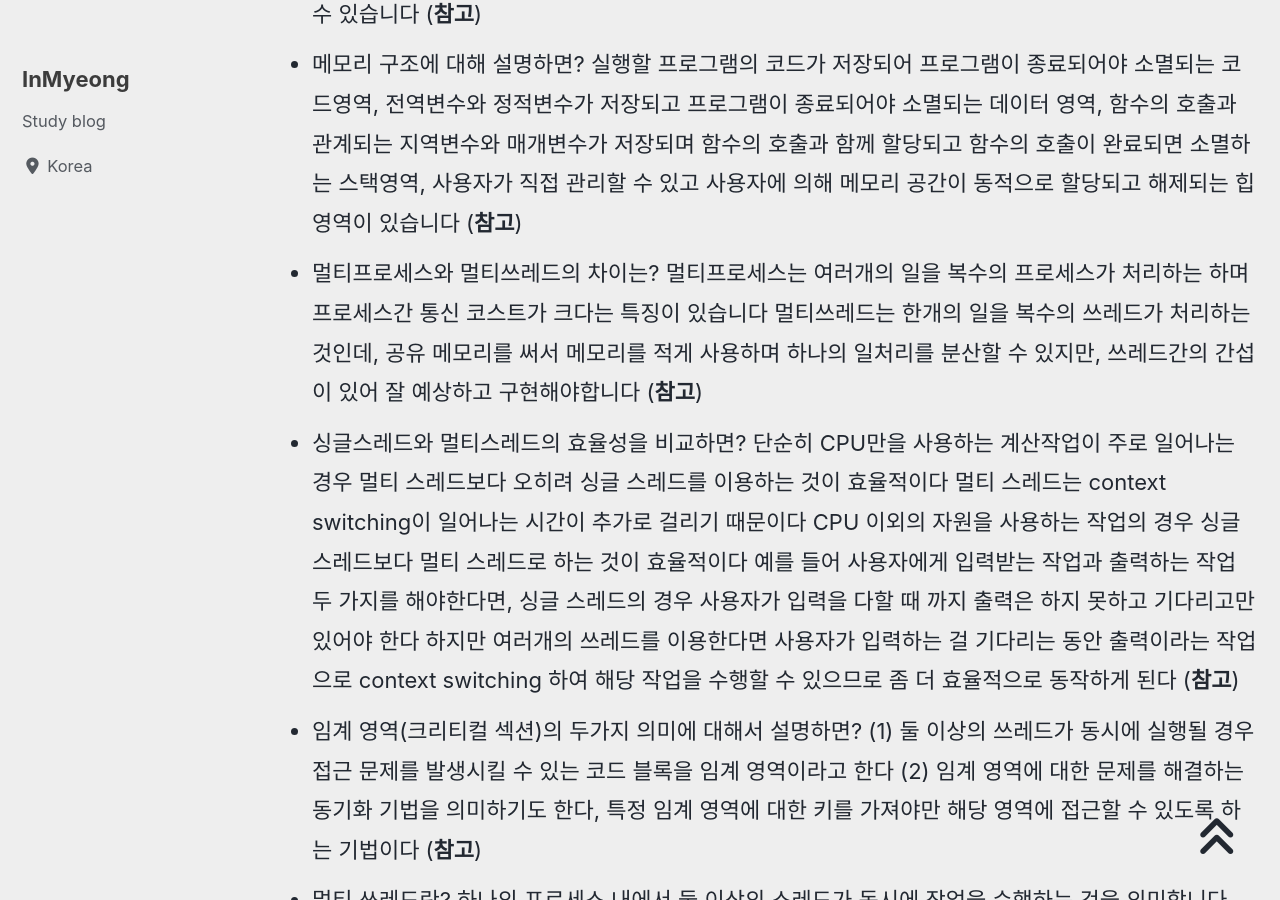
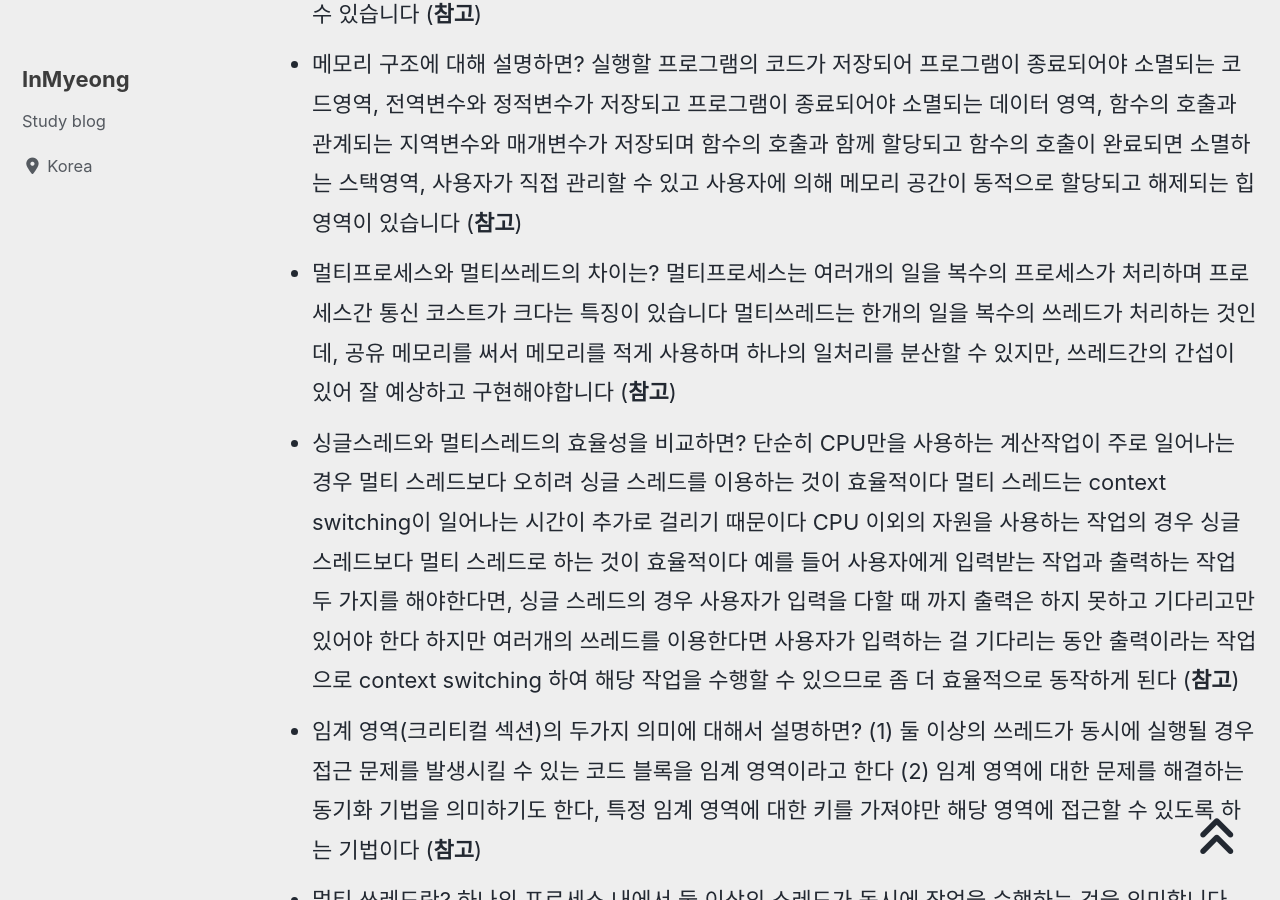
Before and after one commit to devMyeong/devMyeong.github.io, a Jekyll site: the page built from _posts/cs/2022-09-05-블로그-면접준비.md, in a window 1280 px wide and 900 px high, scrolled down 22779 px. Built offline with Jekyll 4.4.1, drawn with Linux system fonts in a browser that asks for light colours; cached includes are drawn as plain includes; nearby versions of some CDN libraries; some web fonts are replaced; comment, search, counter and statistics services are not loaded.

Commit message:
Chore : CS 지식 오타 수정

```diff
--- a/_posts/cs/2022-09-05-블로그-면접준비.md
+++ b/_posts/cs/2022-09-05-블로그-면접준비.md
@@ -210,7 +210,7 @@ last_modified_at: 2022-10-30
 - 데몬 프로세스에 대해서 설명하면? 백그라운드로 사용자 모르게 동작하는 프로세스를 말한다 ([**참고**](https://m.blog.naver.com/PostView.naver?isHttpsRedirect=true&blogId=icecds&logNo=40053269520))
 - 메모리풀의 정의와 장단점을 설명하면? 메모리풀은 메모리를 미리 할당 받아놓고, 사용자가 필요할 때 메모리를 제공하는 것을 말합니다 장점은 메모리 단편화가 줄어듭니다 단점은 메모리 사용 효율성이 떨어질 수 있습니다 ([**참고**](https://linkmemo.tistory.com/183))
 - 메모리 구조에 대해 설명하면? 실행할 프로그램의 코드가 저장되어 프로그램이 종료되어야 소멸되는 코드영역, 전역변수와 정적변수가 저장되고 프로그램이 종료되어야 소멸되는 데이터 영역, 함수의 호출과 관계되는 지역변수와 매개변수가 저장되며 함수의 호출과 함께 할당되고 함수의 호출이 완료되면 소멸하는 스택영역, 사용자가 직접 관리할 수 있고 사용자에 의해 메모리 공간이 동적으로 할당되고 해제되는 힙영역이 있습니다 ([**참고**](https://sshoreng.tistory.com/80?category=712983))
-- 멀티프로세스와 멀티쓰레드의 차이는? 멀티프로세스는 여러개의 일을 복수의 프로세스가 처리하는 하며 프로세스간 통신 코스트가 크다는 특징이 있습니다 멀티쓰레드는 한개의 일을 복수의 쓰레드가 처리하는 것인데, 공유 메모리를 써서 메모리를 적게 사용하며 하나의 일처리를 분산할 수 있지만, 쓰레드간의 간섭이 있어 잘 예상하고 구현해야합니다 ([**참고**](https://sshoreng.tistory.com/80?category=712983))
+- 멀티프로세스와 멀티쓰레드의 차이는? 멀티프로세스는 여러개의 일을 복수의 프로세스가 처리하며 프로세스간 통신 코스트가 크다는 특징이 있습니다 멀티쓰레드는 한개의 일을 복수의 쓰레드가 처리하는 것인데, 공유 메모리를 써서 메모리를 적게 사용하며 하나의 일처리를 분산할 수 있지만, 쓰레드간의 간섭이 있어 잘 예상하고 구현해야합니다 ([**참고**](https://sshoreng.tistory.com/80?category=712983))
 - 싱글스레드와 멀티스레드의 효율성을 비교하면? 단순히 CPU만을 사용하는 계산작업이 주로 일어나는 경우 멀티 스레드보다 오히려 싱글 스레드를 이용하는 것이 효율적이다 멀티 스레드는 context switching이 일어나는 시간이 추가로 걸리기 때문이다 CPU 이외의 자원을 사용하는 작업의 경우 싱글 스레드보다 멀티 스레드로 하는 것이 효율적이다 예를 들어 사용자에게 입력받는 작업과 출력하는 작업 두 가지를 해야한다면, 싱글 스레드의 경우 사용자가 입력을 다할 때 까지 출력은 하지 못하고 기다리고만 있어야 한다 하지만 여러개의 쓰레드를 이용한다면 사용자가 입력하는 걸 기다리는 동안 출력이라는 작업으로 context switching 하여 해당 작업을 수행할 수 있으므로 좀 더 효율적으로 동작하게 된다 ([**참고**](https://excited-hyun.tistory.com/255))
 - 임계 영역(크리티컬 섹션)의 두가지 의미에 대해서 설명하면? (1) 둘 이상의 쓰레드가 동시에 실행될 경우 접근 문제를 발생시킬 수 있는 코드 블록을 임계 영역이라고 한다 (2) 임계 영역에 대한 문제를 해결하는 동기화 기법을 의미하기도 한다, 특정 임계 영역에 대한 키를 가져야만 해당 영역에 접근할 수 있도록 하는 기법이다 ([**참고**](https://m.blog.naver.com/PostView.naver?isHttpsRedirect=true&blogId=cmw1728&logNo=220479810666))
 - 멀티 쓰레드란? 하나의 프로세스 내에서 둘 이상의 스레드가 동시에 작업을 수행하는 것을 의미합니다 ([**참고**](http://www.tcpschool.com/java/java_thread_multi))
```
